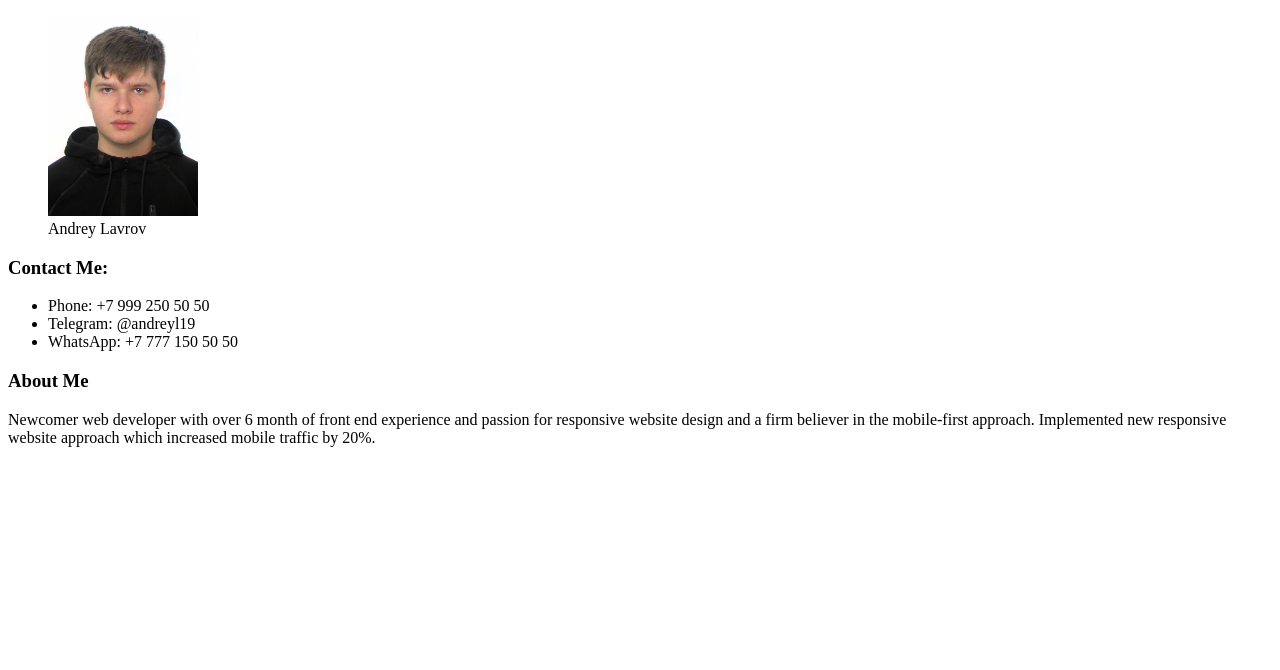
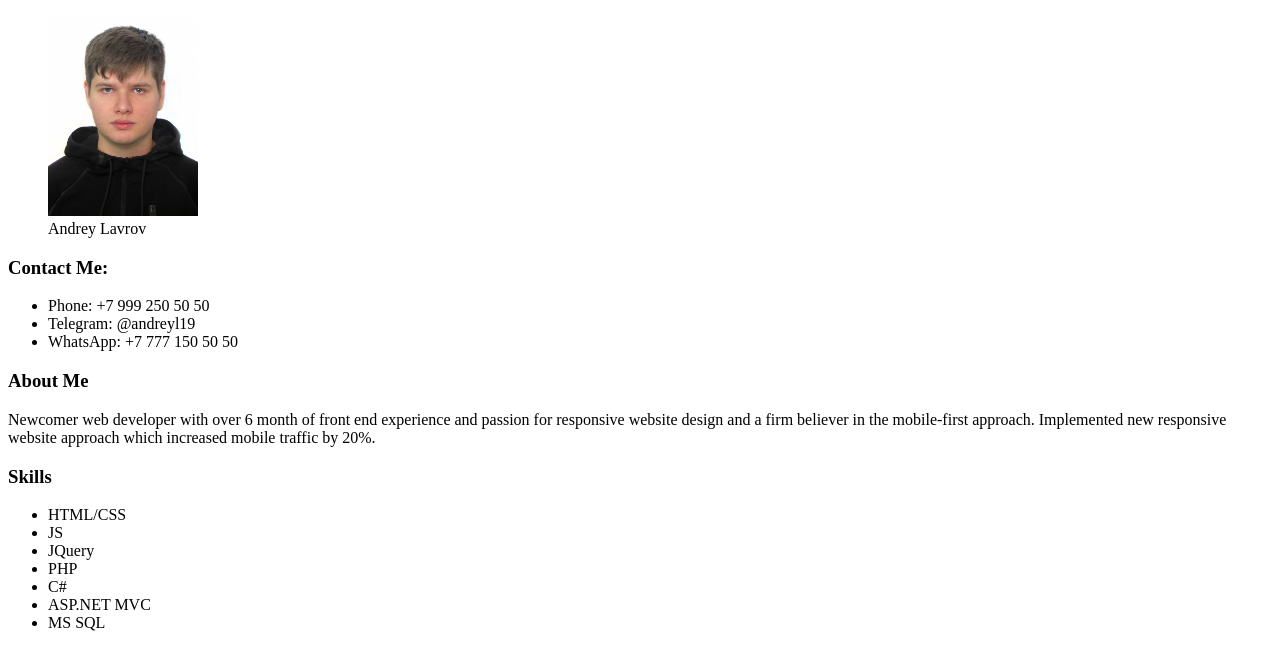
Before and after one commit to zenitfan19/rsschool-cv, a plain HTML site: page index.html in a window 1280 px wide. Drawn offline with Linux system fonts and the light colour scheme.

Commit message:
feat: add skills

```diff
--- a/index.html
+++ b/index.html
@@ -30,6 +30,20 @@
             </header>
             <p>Newcomer web developer with over 6 month of front end experience and passion for responsive website design and a firm believer in the mobile-first approach. Implemented new responsive website approach which increased mobile traffic by 20%.</p>
           </section>
+          <section class="skills">
+            <header class="skills-title">
+              <h1>Skills</h1>
+            </header>
+            <ul class="skills-group">
+              <li class="skills-group-item">HTML/CSS</li>
+              <li class="skills-group-item">JS</li>
+              <li class="skills-group-item">JQuery</li>
+              <li class="skills-group-item">PHP</li>
+              <li class="skills-group-item">C#</li>
+              <li class="skills-group-item">ASP.NET MVC</li>
+              <li class="skills-group-item">MS SQL</li>
+            </ul>
+          </section>
         </div>
     </div>
     </article>
```
